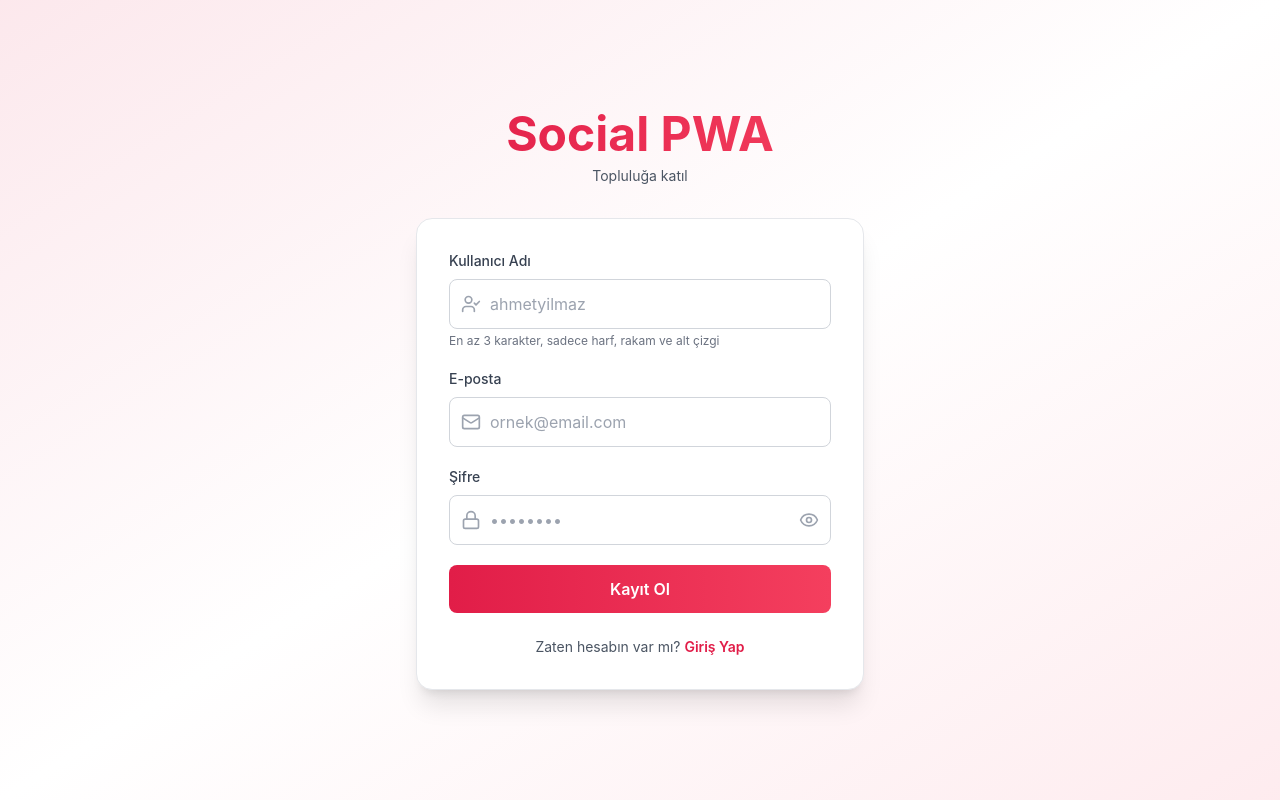
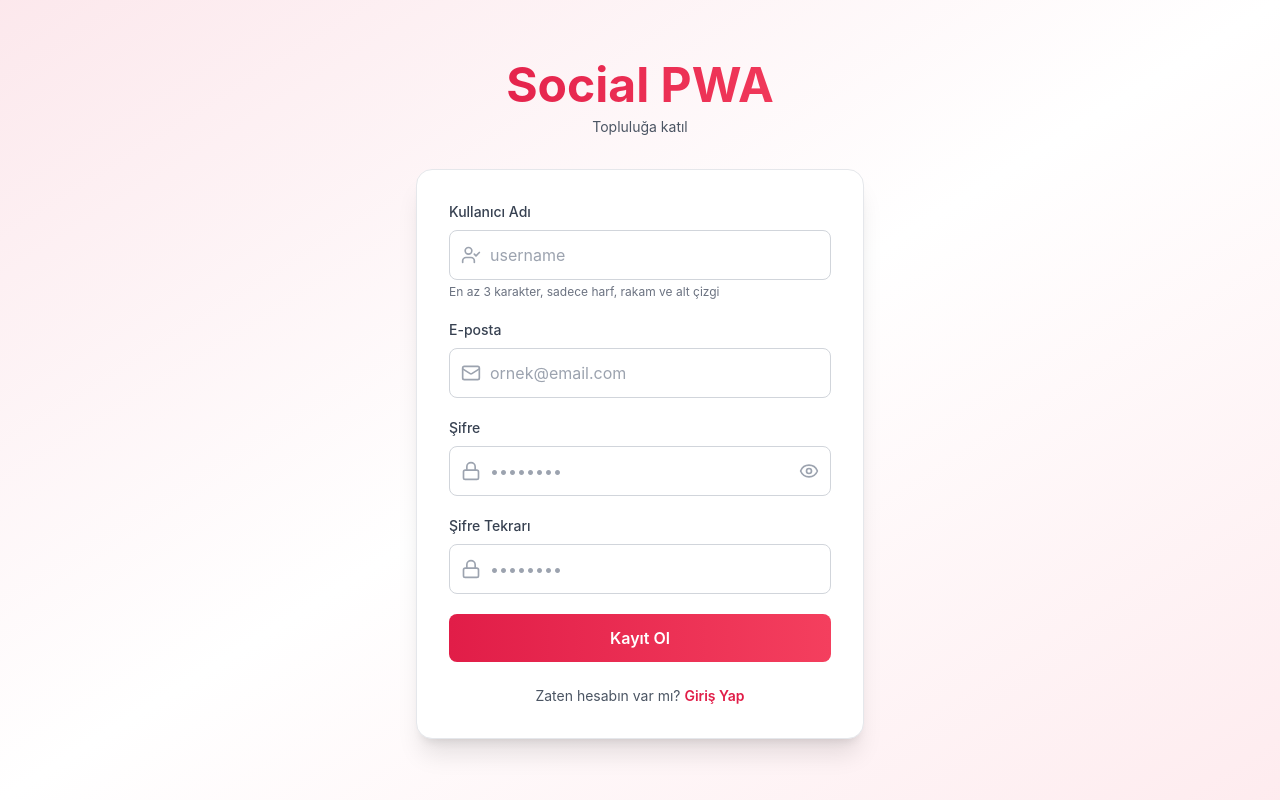
Before and after one commit to begmsen064/social_pwa, a React (Vite) app: page /register in a window 1280 px wide. Built offline with nearby package versions, Linux system fonts and the light colour scheme.

Commit message:
feat: Add password confirmation field to Register and remove example placeholders

```diff
--- a/src/pages/Register.tsx
+++ b/src/pages/Register.tsx
@@ -9,6 +9,7 @@ const Register = () => {
   const [formData, setFormData] = useState({
     email: '',
     password: '',
+    confirmPassword: '',
     username: '',
   });
   const [loading, setLoading] = useState(false);
@@ -20,6 +21,7 @@ const Register = () => {
     email: { valid: false, message: '' },
     username: { valid: false, message: '' },
     password: { valid: false, message: '' },
+    confirmPassword: { valid: false, message: '' },
   });
 
   // Calculate password strength
@@ -82,7 +84,18 @@ const Register = () => {
         }
       }));
     }
-  }, [formData.email, formData.username, formData.password]);
+
+    // Validate password confirmation
+    if (formData.confirmPassword) {
+      setValidations(prev => ({
+        ...prev,
+        confirmPassword: {
+          valid: formData.password === formData.confirmPassword,
+          message: formData.password === formData.confirmPassword ? '' : 'Şifreler eşleşmiyor'
+        }
+      }));
+    }
+  }, [formData.email, formData.username, formData.password, formData.confirmPassword]);
 
   const handleChange = (e: React.ChangeEvent<HTMLInputElement>) => {
     setFormData({
@@ -97,6 +110,11 @@ const Register = () => {
 
     if (formData.password.length < 6) {
       setError('Şifre en az 6 karakter olmalıdır');
+      return;
+    }
+
+    if (formData.password !== formData.confirmPassword) {
+      setError('Şifreler eşleşmiyor');
       return;
     }
 
@@ -167,7 +185,7 @@ const Register = () => {
                       ? 'border-red-500 dark:border-red-500'
                       : 'border-gray-300 dark:border-gray-700'
                   } bg-white dark:bg-gray-800 text-gray-900 dark:text-gray-100 focus:ring-2 focus:ring-primary focus:border-transparent transition-all duration-200 hover:border-gray-400 dark:hover:border-gray-600`}
-                  placeholder="ahmetyilmaz"
+                  placeholder="username"
                 />
                 {formData.username && (
                   <div className="absolute inset-y-0 right-0 pr-3 flex items-center pointer-events-none">
@@ -283,6 +301,46 @@ const Register = () => {
               )}
             </div>
 
+            {/* Confirm Password */}
+            <div>
+              <label htmlFor="confirmPassword" className="block text-sm font-medium text-gray-700 dark:text-gray-300 mb-2">
+                Şifre Tekrarı
+              </label>
+              <div className="relative">
+                <div className="absolute inset-y-0 left-0 pl-3 flex items-center pointer-events-none">
+                  <Lock className="h-5 w-5 text-gray-400" />
+                </div>
+                <input
+                  id="confirmPassword"
+                  name="confirmPassword"
+                  type={showPassword ? 'text' : 'password'}
+                  required
+                  value={formData.confirmPassword}
+                  onChange={handleChange}
+                  className={`w-full pl-10 pr-10 py-3 rounded-lg border ${
+                    formData.confirmPassword && !validations.confirmPassword.valid
+                      ? 'border-red-500 dark:border-red-500'
+                      : 'border-gray-300 dark:border-gray-700'
+                  } bg-white dark:bg-gray-800 text-gray-900 dark:text-gray-100 focus:ring-2 focus:ring-primary focus:border-transparent transition-all duration-200 hover:border-gray-400 dark:hover:border-gray-600`}
+                  placeholder="••••••••"
+                />
+                {formData.confirmPassword && (
+                  <div className="absolute inset-y-0 right-0 pr-3 flex items-center pointer-events-none">
+                    {validations.confirmPassword.valid ? (
+                      <CheckCircle className="h-5 w-5 text-green-500" />
+                    ) : (
+                      <AlertCircle className="h-5 w-5 text-red-500" />
+                    )}
+                  </div>
+                )}
+              </div>
+              {formData.confirmPassword && validations.confirmPassword.message && (
+                <p className="mt-1 text-xs text-red-600 dark:text-red-400">
+                  {validations.confirmPassword.message}
+                </p>
+              )}
+            </div>
+
             <button
               type="submit"
               disabled={loading || success}
```
